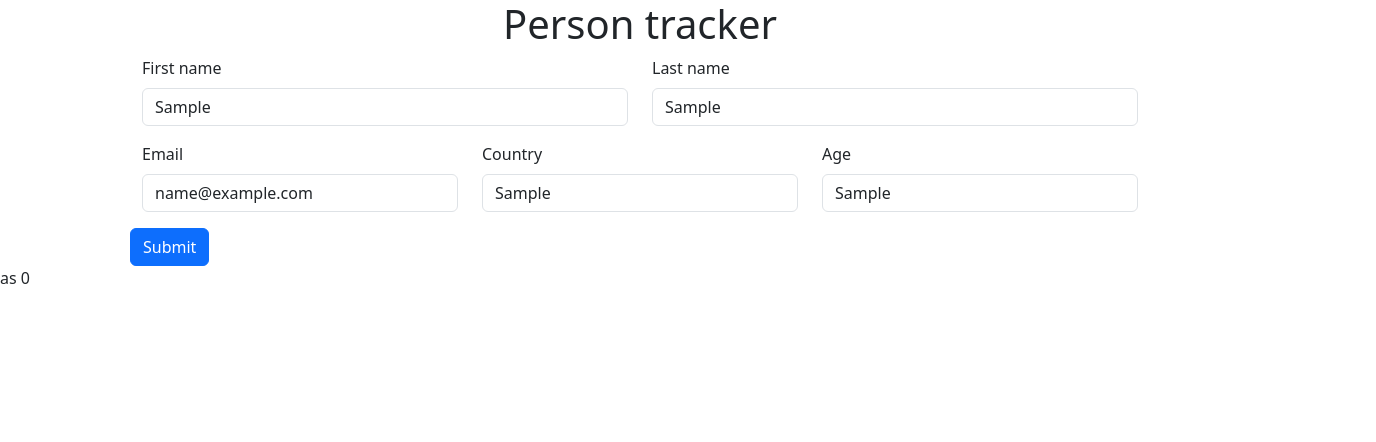
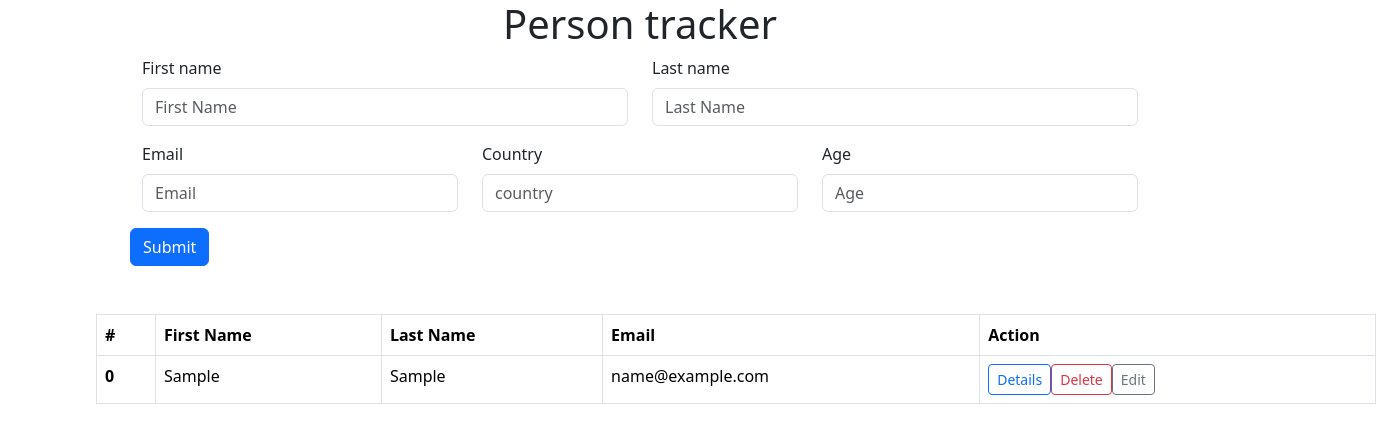
Before and after one commit to pcasano/persons-tracker, an Angular app: page / in a window 1280 px wide. Both pictures are taken after typing "Sample", "Sample", "name@example.com", "Sample", "Sample" into the empty fields and a click on the button "Submit". Shown: the top 442 px of the page, 1376 px wide, since content can reach past the window. Built offline with nearby package versions, Linux system fonts and the light colour scheme.

Commit message:
add buttons in the table

```diff
--- a/src/app/app.module.ts
+++ b/src/app/app.module.ts
@@ -6,6 +6,7 @@ import { AppComponent } from './app.component';
 import { FormularComponent } from './formular/formular.component';
 import { ReactiveFormsModule } from '@angular/forms';
 import { TableComponent } from './table/table.component';
+import { PersonService } from './person.service';
 
 @NgModule({
   declarations: [
@@ -19,7 +20,8 @@ import { TableComponent } from './table/table.component';
     ReactiveFormsModule
   ],
   providers: [
-    provideClientHydration()
+    provideClientHydration(),
+    PersonService
   ],
   bootstrap: [AppComponent]
 })
--- a/src/app/formular/formular.component.ts
+++ b/src/app/formular/formular.component.ts
@@ -7,7 +7,6 @@ import { PersonService } from '../person.service';
   selector: 'app-formular',
   templateUrl: './formular.component.html',
   styleUrl: './formular.component.css',
-  providers: [PersonService]
 })
 export class FormularComponent {
 
@@ -30,18 +29,8 @@ export class FormularComponent {
   }
 
 
-
 onFormSubmit(): void {
   const obj = this.userForm.value;
-
-/*   this.persons.push(new Person(
-    obj.firstName,
-    obj.lastName,
-    obj.email,
-    obj.country,
-    obj.firstName,
-  )) */
-
   this.personService.addPerson(new Person(
     obj.firstName,
     obj.lastName,
@@ -49,14 +38,7 @@ onFormSubmit(): void {
     obj.country,
     obj.firstName,
   ));
-
-
-  let persons = this.personService.getPersons();
-
-  this.newItemEvent.emit(persons);
-
-  console.log(persons);
-
+  this.userForm.reset();
 }
 
 }
--- a/src/app/person.service.ts
+++ b/src/app/person.service.ts
@@ -1,7 +1,6 @@
 import { Injectable } from "@angular/core";
 import { Person } from "./app.person";
 
-@Injectable()
 export class PersonService {
     persons: Person[] = [];
 
@@ -14,4 +13,8 @@ export class PersonService {
         this.persons.push(person);
     }
 
+    deletePersonByIndex(index:any) {
+        this.persons.splice(index, 1);
+    }
+
 }
--- a/src/app/table/table.component.html
+++ b/src/app/table/table.component.html
@@ -1,2 +1,34 @@
 
-<p>as {{persons.length}}</p>
+<br>
+<br>
+
+
+<div class="col-12 mx-5">
+    <table class="table table-bordered mx-5">
+    <thead>
+      <tr>
+        <th scope="col">#</th>
+        <th scope="col">First Name</th>
+        <th scope="col">Last Name</th>
+        <th scope="col">Email</th>
+        <th scope="col">Action</th>
+      </tr>
+    </thead>
+    <tbody>
+      <tr *ngFor="let person of personService.persons; index as i;">
+        <th scope="row">{{i}}</th>
+        <td>{{person.firstName}}</td>
+        <td>{{person.lastName}}</td>
+        <td>{{person.email}}</td>
+        <td class="mx-5">
+          <button type="button" class="btn btn-outline-primary btn-sm">Details</button>
+          <button type="button" class="btn btn-outline-danger btn-sm" (click)="onDelete(i)">Delete</button>
+          <button type="button" class="btn btn-outline-secondary btn-sm">Edit</button>
+
+
+        </td>
+      </tr>
+
+    </tbody>
+  </table>
+</div>
--- a/src/app/table/table.component.ts
+++ b/src/app/table/table.component.ts
@@ -6,19 +6,19 @@ import { Person } from '../app.person';
   selector: 'app-table',
   templateUrl: './table.component.html',
   styleUrl: './table.component.css',
-  providers: [PersonService]
 })
 export class TableComponent {
 
-  constructor(private personService: PersonService) {
+  constructor(public personService: PersonService) {
 
   }
 
-  persons: Person[] = [];
+
+  onDelete(i:any) {
+    this.personService.deletePersonByIndex(i);
+
+  }
 
 
-  ngOnInit() {
-    this.persons = this.personService.getPersons();
-    console.log("-" + this.personService.getPersons());
-  }
+
 }
```
